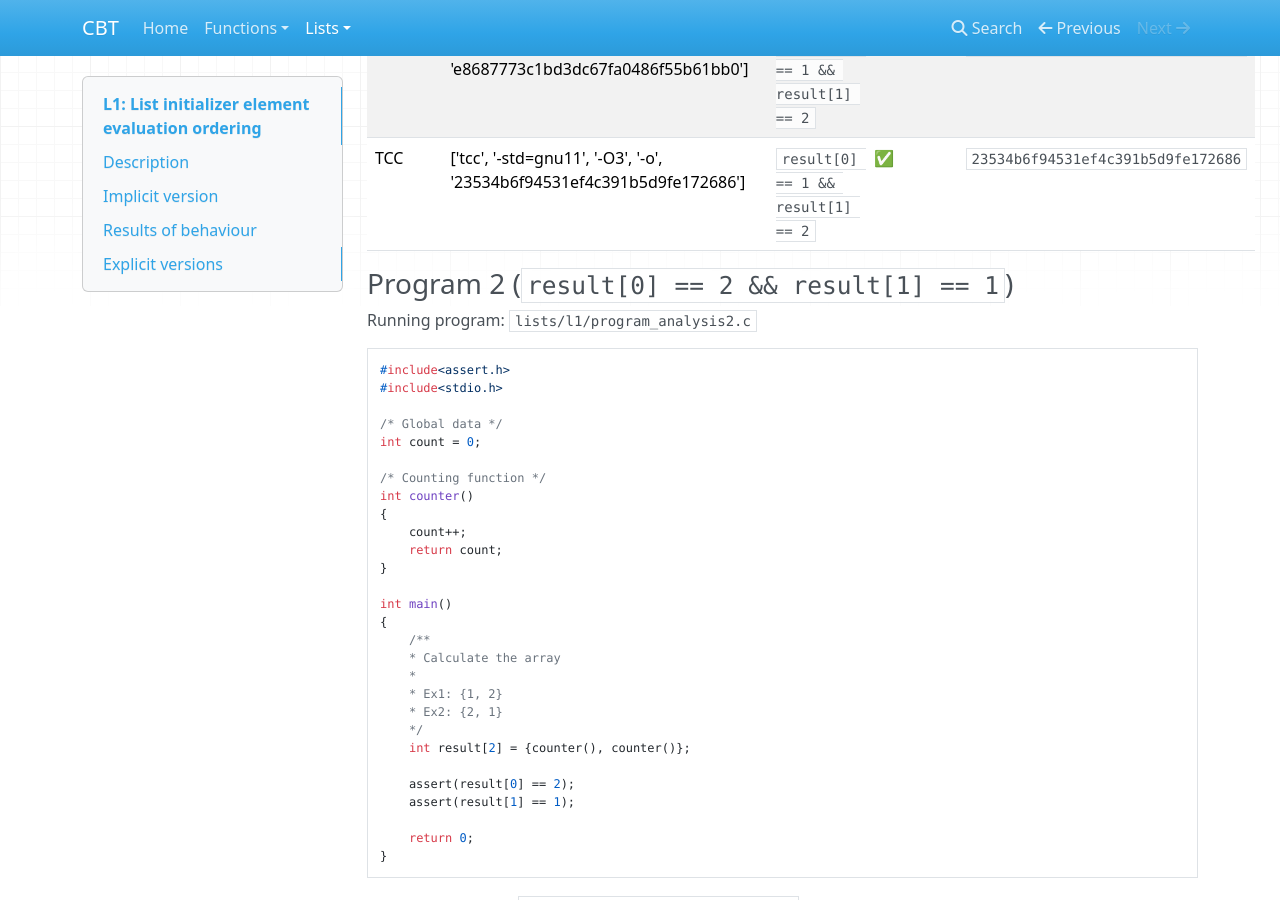
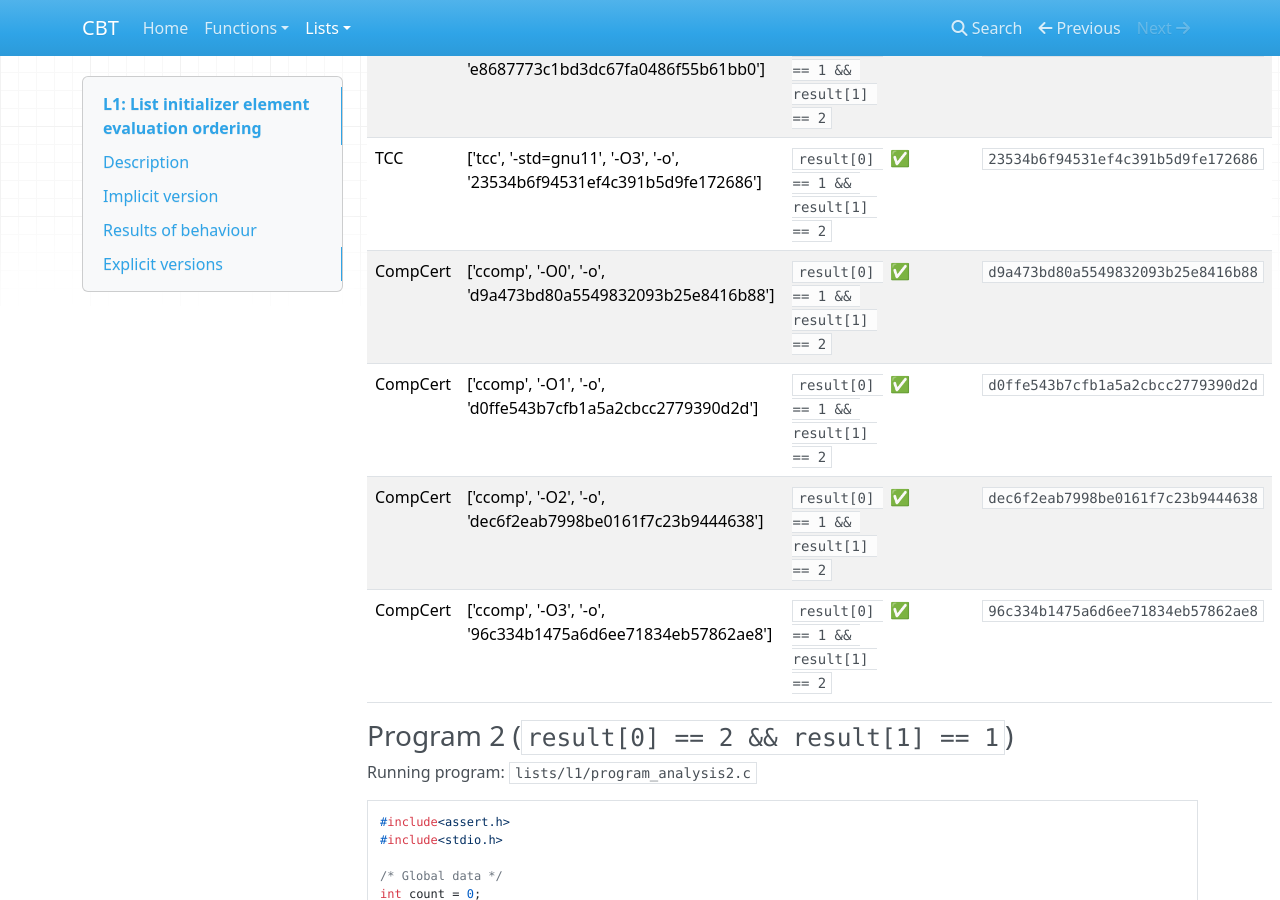
Before and after one commit to cbtorture/findings, an MkDocs documentation site: the page built from docs/l1.md, in a window 1280 px wide and 900 px high, scrolled down 28085 px. Built offline with MkDocs 1.6.1, drawn with Linux system fonts in a browser that asks for light colours; nearby versions of some CDN libraries; some of the changed text lies outside the part shown.

Commit message:
Updated L1 tests with CompCert tests

```diff
--- a/docs/l1.md
+++ b/docs/l1.md
@@ -347,6 +347,10 @@
 |TCC| ['tcc', '-std=iso9899:2011', '-O3', '-o', 'f77009e35ee9ecee8aaea4f6ecabcdf7']| `result[0] == 1 && result[1] == 2` | ✅️| `f77009e35ee9ecee8aaea4f6ecabcdf7` |
 |TCC| ['tcc', '-std=iso9899:2017', '-O3', '-o', 'e8687773c1bd3dc67fa0486f55b61bb0']| `result[0] == 1 && result[1] == 2` | ✅️| `e8687773c1bd3dc67fa0486f55b61bb0` |
 |TCC| ['tcc', '-std=gnu11', '-O3', '-o', '23534b6f94531ef4c391b5d9fe172686']| `result[0] == 1 && result[1] == 2` | ✅️| `23534b6f94531ef4c391b5d9fe172686` |
+|CompCert| ['ccomp', '-O0', '-o', 'd9a473bd80a5549832093b25e8416b88']| `result[0] == 1 && result[1] == 2` | ✅️| `d9a473bd80a5549832093b25e8416b88` |
+|CompCert| ['ccomp', '-O1', '-o', 'd0ffe543b7cfb1a5a2cbcc2779390d2d']| `result[0] == 1 && result[1] == 2` | ✅️| `d0ffe543b7cfb1a5a2cbcc2779390d2d` |
+|CompCert| ['ccomp', '-O2', '-o', 'dec6f2eab7998be0161f7c23b9444638']| `result[0] == 1 && result[1] == 2` | ✅️| `dec6f2eab7998be0161f7c23b9444638` |
+|CompCert| ['ccomp', '-O3', '-o', '96c334b1475a6d6ee71834eb57862ae8']| `result[0] == 1 && result[1] == 2` | ✅️| `96c334b1475a6d6ee71834eb57862ae8` |
 
 ### Program 2 (`result[0] == 2 && result[1] == 1`)
 
@@ -618,6 +622,10 @@
 |TCC| ['tcc', '-std=iso9899:2011', '-O3', '-o', 'f77009e35ee9ecee8aaea4f6ecabcdf7']| `result[0] == 2 && result[1] == 1` | ❌️| `f77009e35ee9ecee8aaea4f6ecabcdf7` |
 |TCC| ['tcc', '-std=iso9899:2017', '-O3', '-o', 'e8687773c1bd3dc67fa0486f55b61bb0']| `result[0] == 2 && result[1] == 1` | ❌️| `e8687773c1bd3dc67fa0486f55b61bb0` |
 |TCC| ['tcc', '-std=gnu11', '-O3', '-o', '23534b6f94531ef4c391b5d9fe172686']| `result[0] == 2 && result[1] == 1` | ❌️| `23534b6f94531ef4c391b5d9fe172686` |
+|CompCert| ['ccomp', '-O0', '-o', 'd9a473bd80a5549832093b25e8416b88']| `result[0] == 2 && result[1] == 1` | ❌️| `d9a473bd80a5549832093b25e8416b88` |
+|CompCert| ['ccomp', '-O1', '-o', 'd0ffe543b7cfb1a5a2cbcc2779390d2d']| `result[0] == 2 && result[1] == 1` | ❌️| `d0ffe543b7cfb1a5a2cbcc2779390d2d` |
+|CompCert| ['ccomp', '-O2', '-o', 'dec6f2eab7998be0161f7c23b9444638']| `result[0] == 2 && result[1] == 1` | ❌️| `dec6f2eab7998be0161f7c23b9444638` |
+|CompCert| ['ccomp', '-O3', '-o', '96c334b1475a6d6ee71834eb57862ae8']| `result[0] == 2 && result[1] == 1` | ❌️| `96c334b1475a6d6ee71834eb57862ae8` |
 
 ### Analysis
 
```
